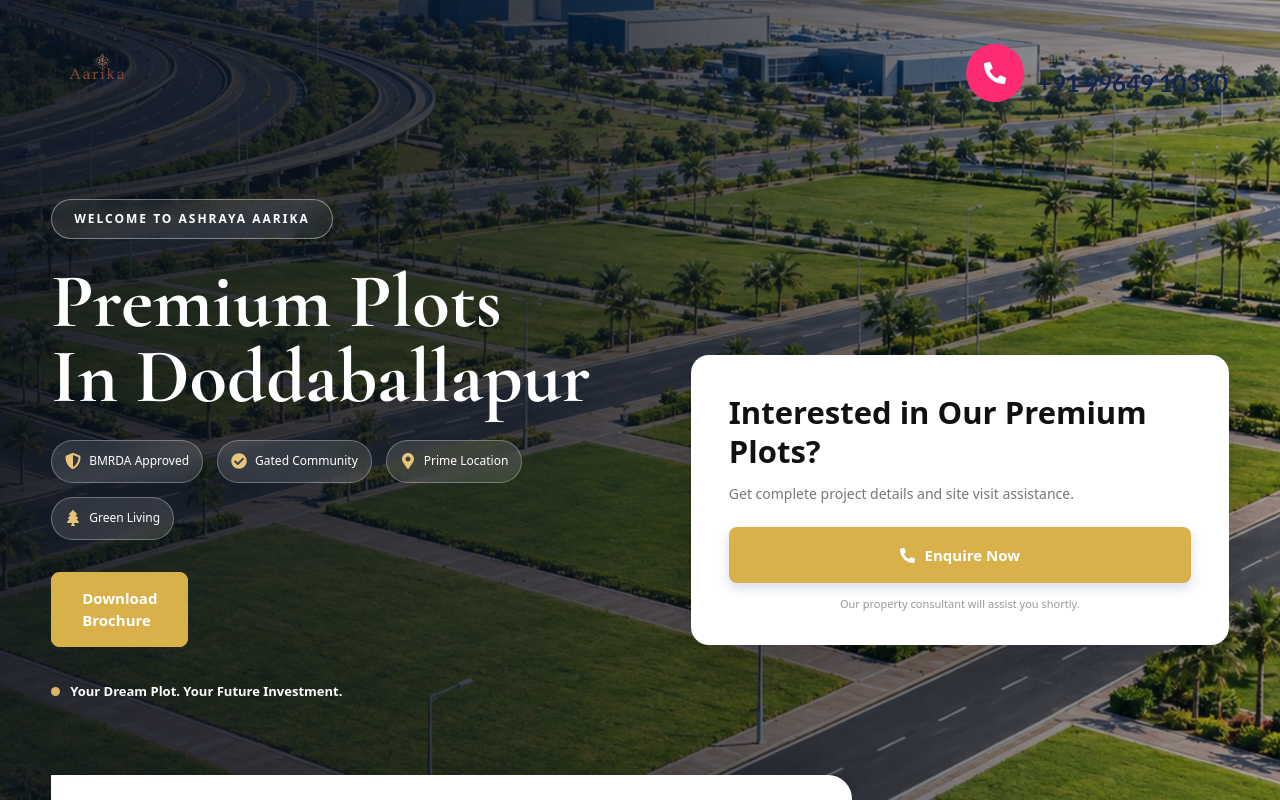
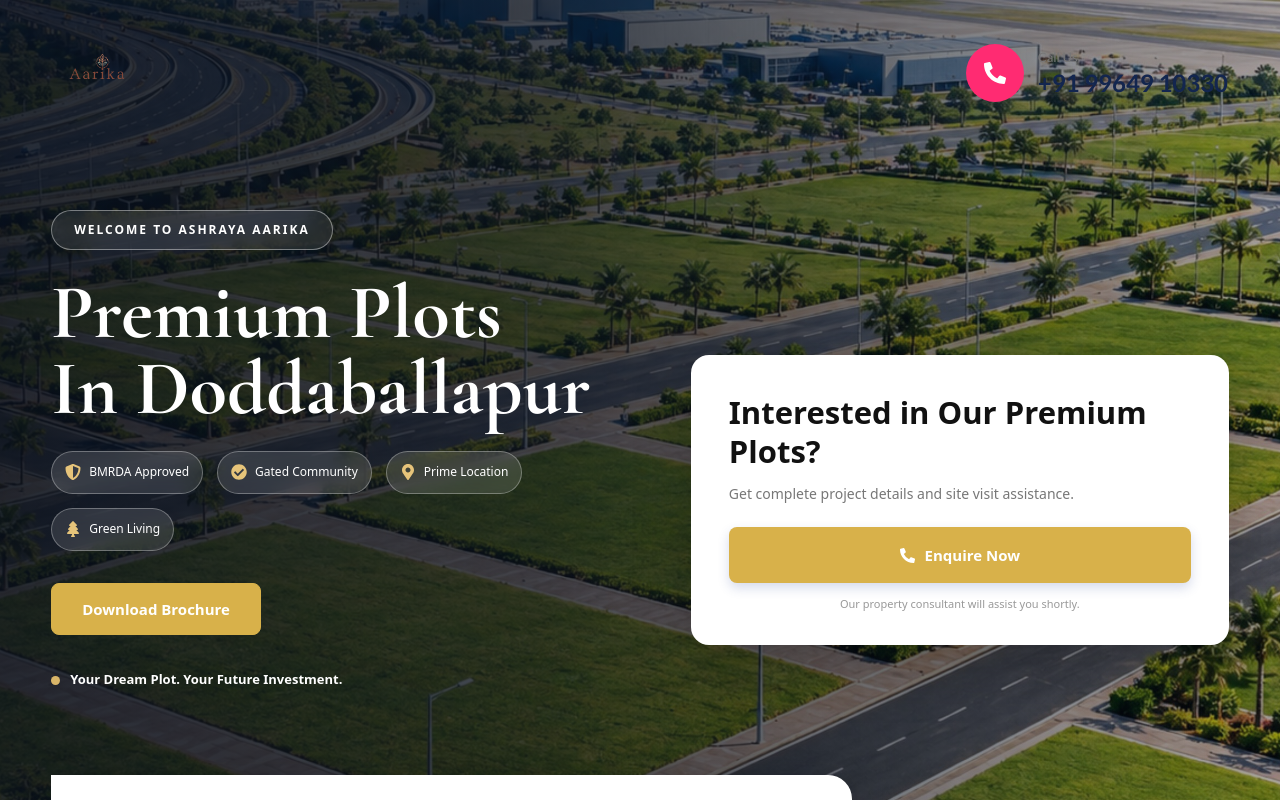
Before and after one commit to Raju2882/Ganapti_landingpage, a React (Vite) app: page / in a window 1280 px wide. Shown: the top 800 px of the page. Built offline with nearby package versions, Linux system fonts and the light colour scheme.

Commit message:
Updated project code

```diff
--- a/src/components/hero/Hero.css
+++ b/src/components/hero/Hero.css
@@ -167,10 +167,8 @@
 .hero-buttons {
     display: flex;
     align-items: center;
-    gap: 5px;
+    gap: 10px;
     flex-wrap: wrap;
-    width:100px;
-
 }
 
 .btn-primary,
@@ -882,3 +880,14 @@
     }
 
 }
+@media (max-width: 576px) {
+    .hero-buttons {
+        gap: 8px;
+    }
+
+    .hero-buttons .btn {
+        padding: 8px 14px;
+        font-size: 11px;
+        min-height: auto;
+    }
+}
```
